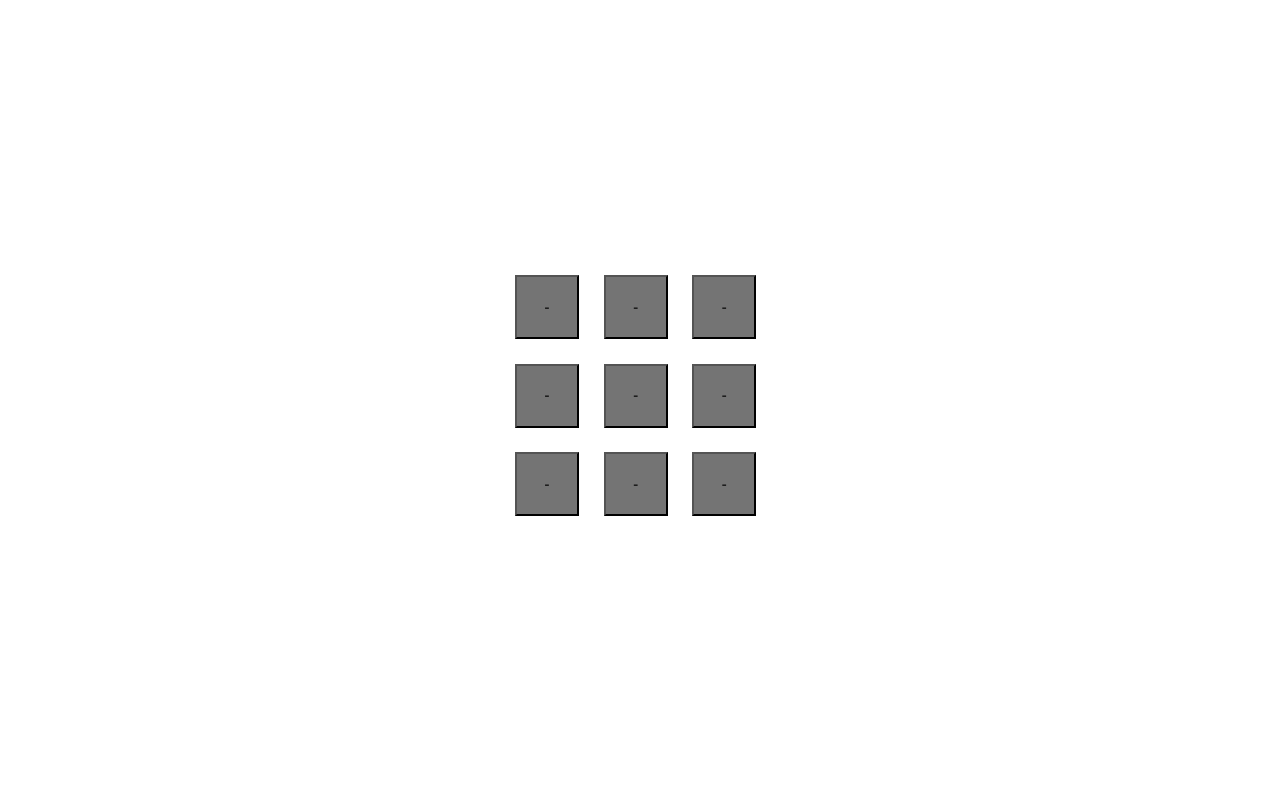
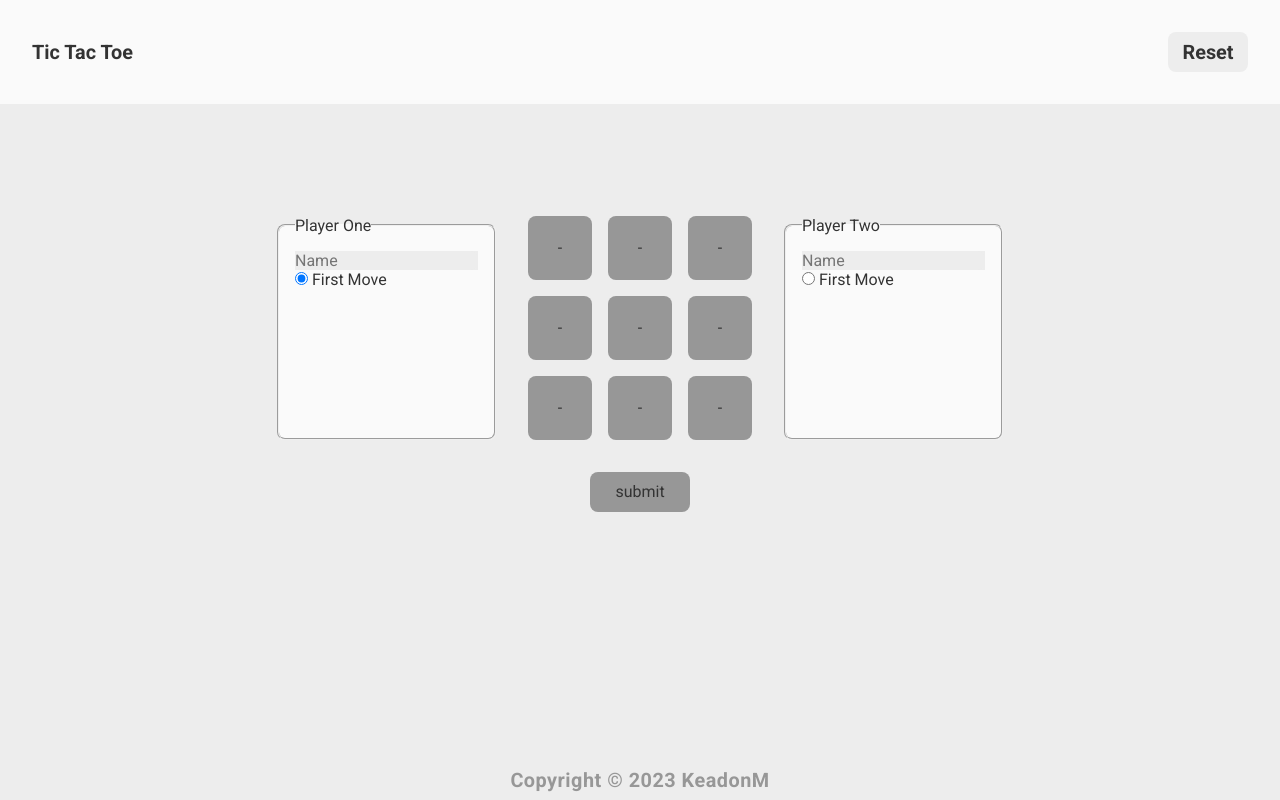
Before and after one commit to KeadonM/08-odin-tictactoe, a website: page index.html in a window 1280 px wide. Drawn offline with Linux system fonts and the light colour scheme.

Commit message:
Add basic style and player setup cards

```diff
--- a/index.html
+++ b/index.html
@@ -14,9 +14,71 @@
     <title>Tic Tac Toe</title>
   </head>
   <body>
-    <header></header>
+    <header>
+      <p>Tic Tac Toe</p>
+      <button id="reset-btn">Reset</button>
+    </header>
     <main>
-      <div id="game-container"></div>
+      <form id="game-form" action="http://httpbin.org/post" method="post">
+        <fieldset class="player-1 card">
+          <legend>Player One</legend>
+          <div class="player-name form-row">
+            <input
+              type="text"
+              id="player1-name"
+              name="player1-name"
+              placeholder="Name"
+              maxlength="16"
+              required />
+          </div>
+
+          <div class="radio-group form-row">
+            <input
+              id="first-move-radio"
+              name="first-move"
+              type="radio"
+              value="player1"
+              checked />
+            <label for="first-move-radio" class="radio-label">First Move</label>
+          </div>
+        </fieldset>
+
+        <div id="game-container"></div>
+
+        <fieldset class="player-2 card">
+          <legend>Player Two</legend>
+          <div class="player-name form-row">
+            <input
+              type="text"
+              id="player2-name"
+              name="player2-name"
+              placeholder="Name"
+              maxlength="16"
+              required />
+          </div>
+
+          <div class="radio-group form-row">
+            <input
+              id="first-move-radio"
+              name="first-move"
+              type="radio"
+              value="player2" />
+            <label for="first-move-radio" class="radio-label">First Move</label>
+          </div>
+        </fieldset>
+      </form>
+      <button id="submit-btn" form="game-form">submit</button>
     </main>
+
+    <footer>
+      <a id="copyright" href="https://github.com/keadonm" target="_blank">
+        Copyright ©
+        <script>
+          document.write(new Date().getFullYear());
+        </script>
+        KeadonM
+        <i class="fab fa-github"></i>
+      </a>
+    </footer>
   </body>
 </html>
--- a/src/css/style.css
+++ b/src/css/style.css
@@ -2,7 +2,7 @@
 :root {
   /*colours*/
   --primary-dark: #333;
-  --secondary-dark: #747474;
+  --secondary-dark: #979797;
   --primary-light: #ededed;
   --secondary-light: #fafafa;
 
@@ -39,14 +39,70 @@ vide {
 }
 
 body {
+  color: var(--primary-dark);
+  background-color: var(--primary-light);
   font-family: 'Roboto', Arial, sans-serif;
 }
 
+input,
+button {
+  border: none;
+  outline: none;
+  color: inherit;
+  background-color: var(--primary-light);
+  border-radius: var(--border-radius);
+}
+
+button:hover {
+  filter: brightness(95%);
+  box-shadow: var(--shadow);
+}
+
+/***---HEADER---***/
+
+header {
+  display: flex;
+  justify-content: space-between;
+  align-items: center;
+  padding: var(--spacing-lg);
+  font-size: 1.24rem;
+  font-weight: 700;
+  background-color: var(--secondary-light);
+}
+
+#reset-btn {
+  width: 80px;
+  height: 40px;
+}
+
+/***---MAIN---***/
+
 main {
-  height: 100vh;
   display: grid;
-  justify-content: center;
-  align-content: center;
+  margin: auto;
+}
+
+#submit-btn {
+  background-color: var(--secondary-dark);
+  justify-self: center;
+  margin-top: var(--spacing-lg);
+  width: 100px;
+  height: 40px;
+}
+
+#game-form {
+  display: flex;
+  gap: var(--spacing-lg);
+}
+
+.card {
+  padding: var(--spacing-md);
+  border-radius: var(--border-radius);
+  background-color: var(--secondary-light);
+}
+
+.player-name {
+  background-color: var(--primary-light);
 }
 
 #game-container {
@@ -54,15 +110,54 @@ main {
   grid-template-columns: repeat(3, 1fr);
   grid-template-rows: repeat(3, 1fr);
   gap: var(--spacing-md);
-
-  width: 250px;
-  height: 250px;
 }
 
 .board-element {
   background-color: var(--secondary-dark);
-  text-align: center;
-
   width: 64px;
   height: 64px;
 }
+
+/***---FOOTER---***/
+
+body {
+  /* footer support */
+  display: flex;
+  flex-direction: column;
+  min-height: 100vh;
+}
+
+footer {
+  display: flex;
+  align-items: center;
+  justify-content: center;
+  margin-top: auto;
+  padding: var(--spacing-sm);
+  padding-top: var(--spacing-lg);
+}
+
+#copyright {
+  font-size: 1.24rem;
+  font-weight: 700;
+  text-decoration-line: none;
+  letter-spacing: 0.5px;
+  color: var(--secondary-dark);
+}
+
+.fa-github {
+  font-size: 1.38rem;
+  transition: transform 0.4s ease-in-out;
+}
+
+.fa-github:hover {
+  transform: rotate(360deg) scale(1.2);
+}
+
+@media screen and (max-width: 200px) {
+  #game-form {
+    flex-direction: column;
+  }
+  #game-container {
+    order: -1;
+  }
+}
```
